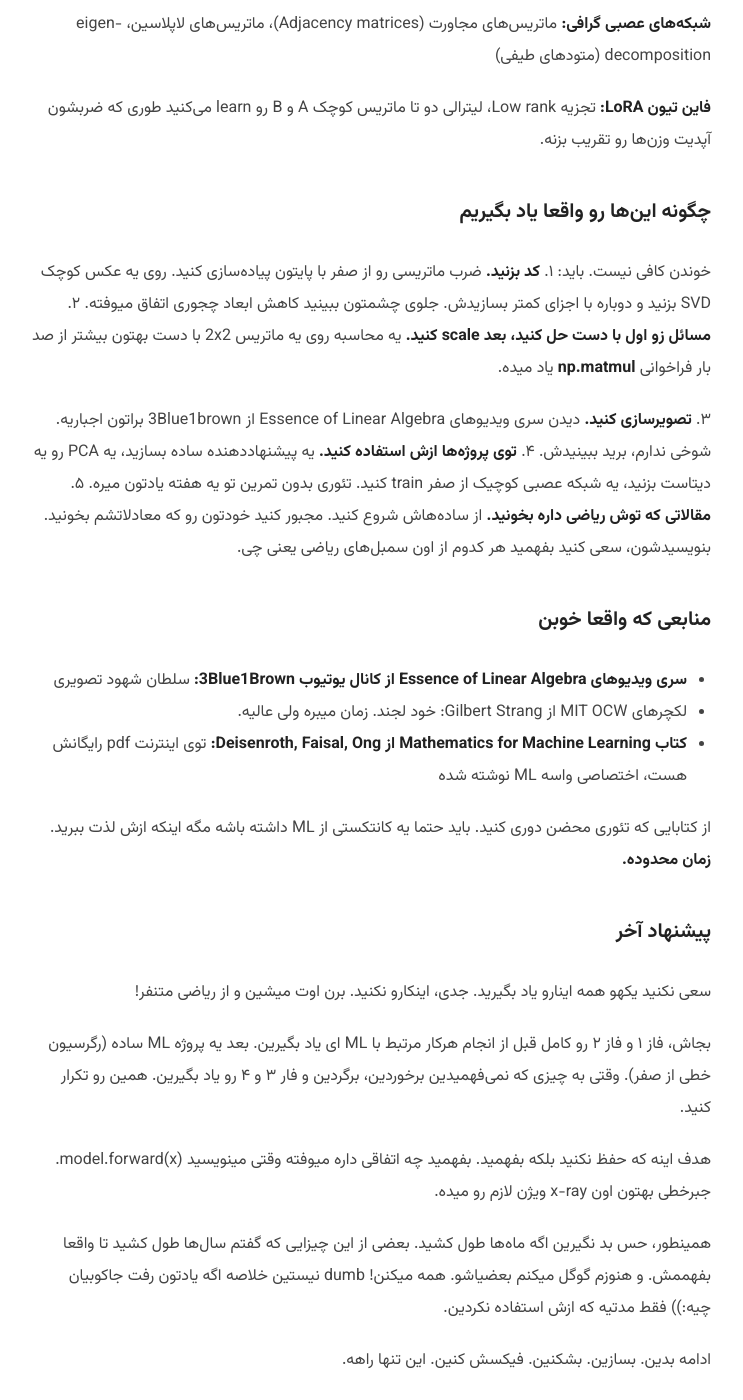
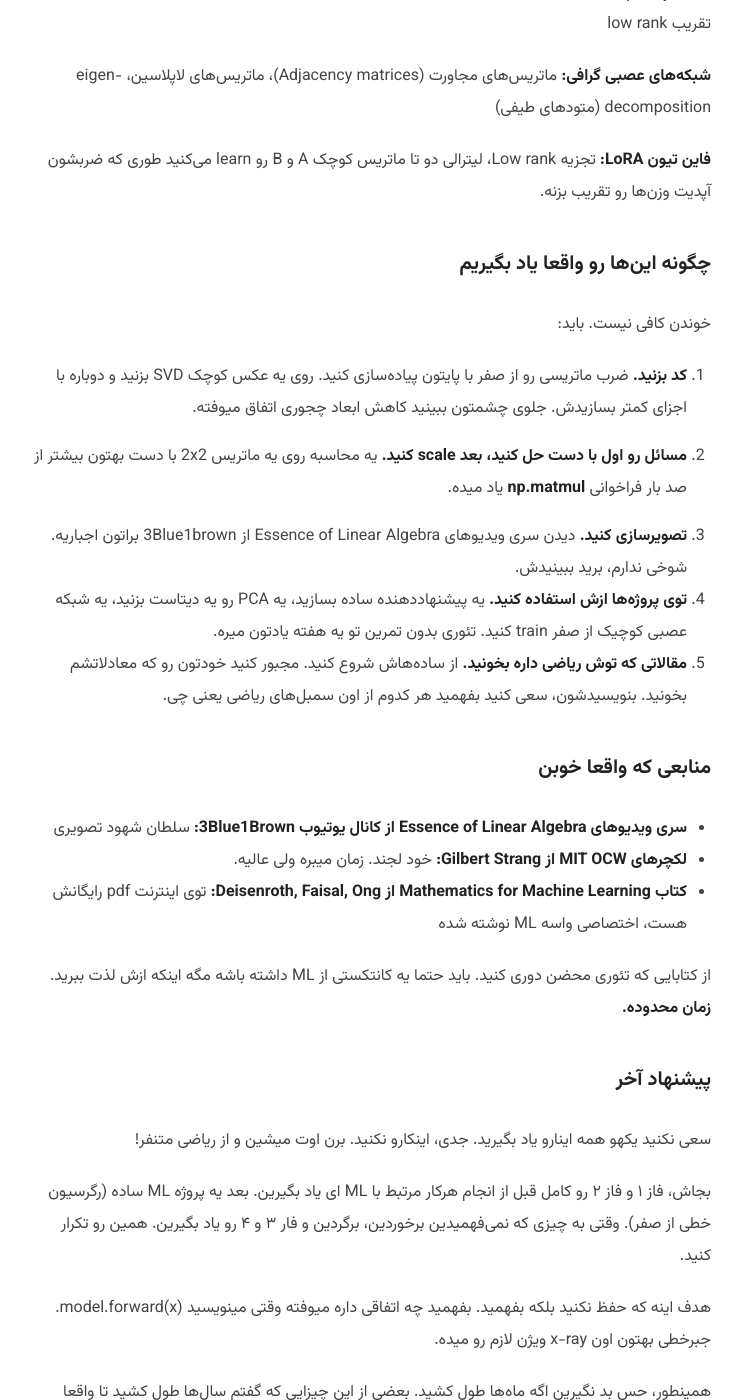
Before and after one commit to maxhanFR/maxhanfr.github.io, a Jekyll site: the page built from _posts/2026-10-12-جبر خطی مورد نیاز برای AI-ML (نقشه راه کامل).md, in a window 1280 px wide and 1400 px high, scrolled down 8006 px. Shown: the whole window, without its empty margins (269-1012 px from the left). Built offline with Jekyll 4.4.1, drawn with Linux system fonts in a browser that asks for light colours; some of the changed text lies outside the part shown.

Commit message:
added note. fixed stuff

```diff
--- a/_posts/2026-10-10-جبر خطی مورد نیاز برای AI-ML (نقشه راه کامل).md
+++ b/_posts/2026-10-12-جبر خطی مورد نیاز برای AI-ML (نقشه راه کامل).md
@@ -207,17 +209,17 @@
 ## چگونه این‌ها رو واقعا یاد بگیریم
 
 خوندن کافی نیست. باید:
-۱. **کد بزنید.** ضرب ماتریسی رو از صفر با پایتون پیاده‌سازی کنید. روی یه عکس کوچک SVD بزنید و دوباره با اجزای کمتر بسازیدش. جلوی چشمتون ببینید کاهش ابعاد چجوری اتفاق میوفته.
-۲. **مسائل زو اول با دست حل کنید، بعد scale کنید.** یه محاسبه روی یه ماتریس 2x2 با دست  بهتون بیشتر از صد بار فراخوانی **np.matmul** یاد میده.
+1. **کد بزنید.** ضرب ماتریسی رو از صفر با پایتون پیاده‌سازی کنید. روی یه عکس کوچک SVD بزنید و دوباره با اجزای کمتر بسازیدش. جلوی چشمتون ببینید کاهش ابعاد چجوری اتفاق میوفته.
+2. **مسائل رو اول با دست حل کنید، بعد scale کنید.** یه محاسبه روی یه ماتریس 2x2 با دست  بهتون بیشتر از صد بار فراخوانی **np.matmul** یاد میده.
 
-۳. **تصویرسازی کنید.** دیدن سری ویدیوهای Essence of Linear Algebra از 3Blue1brown براتون اجباریه. شوخی ندارم، برید ببینیدش.
-۴. **توی پروژه‌ها ازش استفاده کنید.** یه پیشنهاددهنده ساده بسازید، یه PCA رو یه دیتاست بزنید، یه شبکه عصبی کوچیک از صفر train کنید. تئوری بدون تمرین تو یه هفته یادتون میره.
-۵. **مقالاتی که توش ریاضی داره بخونید.** از ساده‌هاش شروع کنید. مجبور کنید خودتون رو که معادلاتشم بخونید. بنویسیدشون، سعی کنید بفهمید هر کدوم از اون سمبل‌های ریاضی یعنی چی.
+3. **تصویرسازی کنید.** دیدن سری ویدیوهای Essence of Linear Algebra از 3Blue1brown براتون اجباریه. شوخی ندارم، برید ببینیدش.
+4. **توی پروژه‌ها ازش استفاده کنید.** یه پیشنهاددهنده ساده بسازید، یه PCA رو یه دیتاست بزنید، یه شبکه عصبی کوچیک از صفر train کنید. تئوری بدون تمرین تو یه هفته یادتون میره.
+5. **مقالاتی که توش ریاضی داره بخونید.** از ساده‌هاش شروع کنید. مجبور کنید خودتون رو که معادلاتشم بخونید. بنویسیدشون، سعی کنید بفهمید هر کدوم از اون سمبل‌های ریاضی یعنی چی.
 
 ## منابعی که واقعا خوبن
 
 - **سری ویدیوهای Essence of Linear Algebra از کانال یوتیوب 3Blue1Brown:** سلطان شهود تصویری
-- لکچرهای MIT OCW از Gilbert Strang: خود لجند. زمان میبره ولی عالیه.
+- **لکچرهای MIT OCW از Gilbert Strang:** خود لجند. زمان میبره ولی عالیه.
 - **کتاب Mathematics for Machine Learning از Deisenroth, Faisal, Ong:** توی اینترنت pdf رایگانش هست، اختصاصی واسه ML نوشته شده
 
 از کتابایی که تئوری محضن دوری کنید. باید حتما یه کانتکستی از ML داشته باشه مگه اینکه ازش لذت ببرید. **زمان محدوده.**
```
Also changed, not shown: other parts of _posts/2026-10-12-جبر خطی مورد نیاز برای AI-ML (نقشه راه کامل).md (+3 -1 lines), assets/images/linear-algebra.jpeg (deleted).
